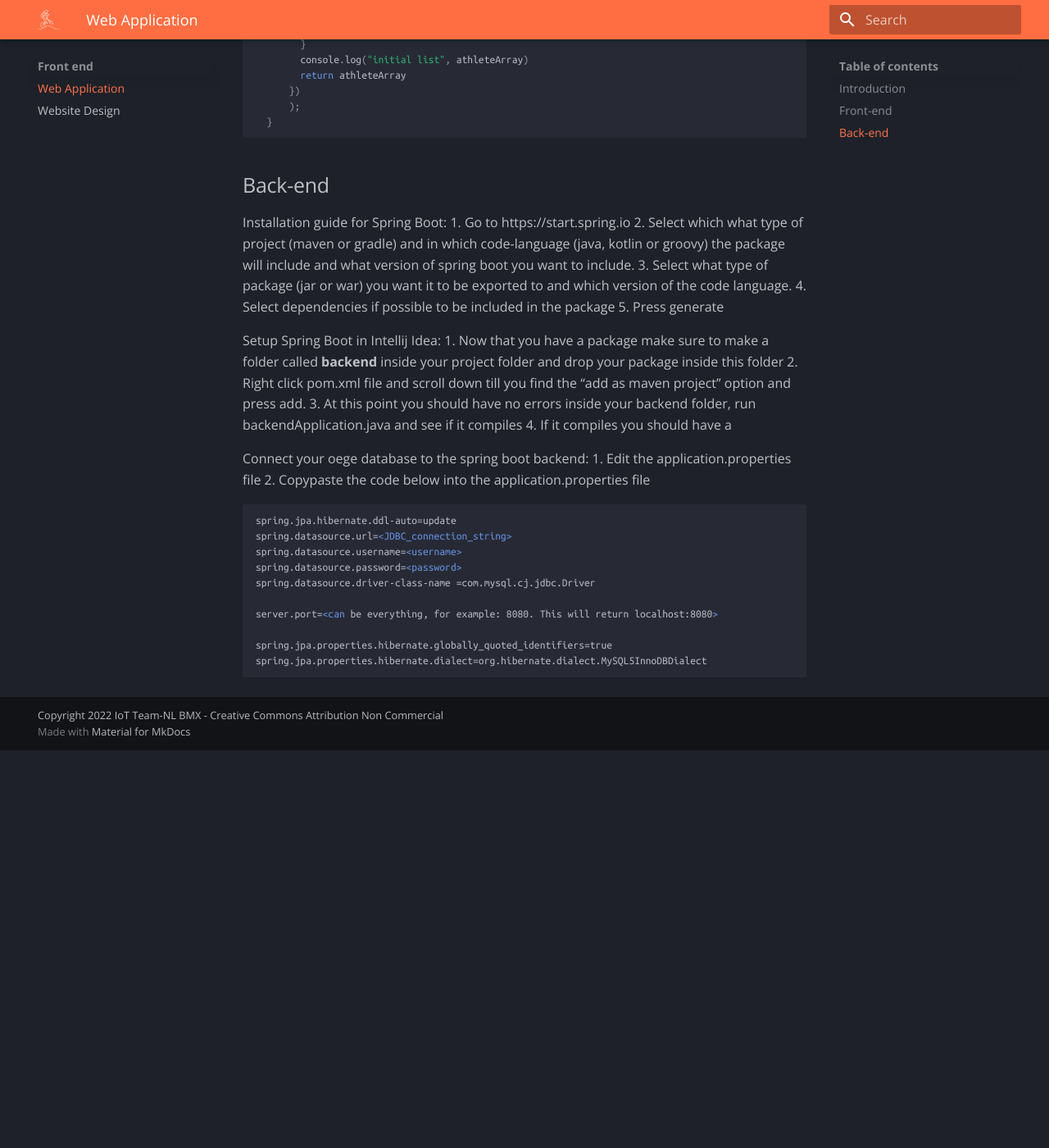
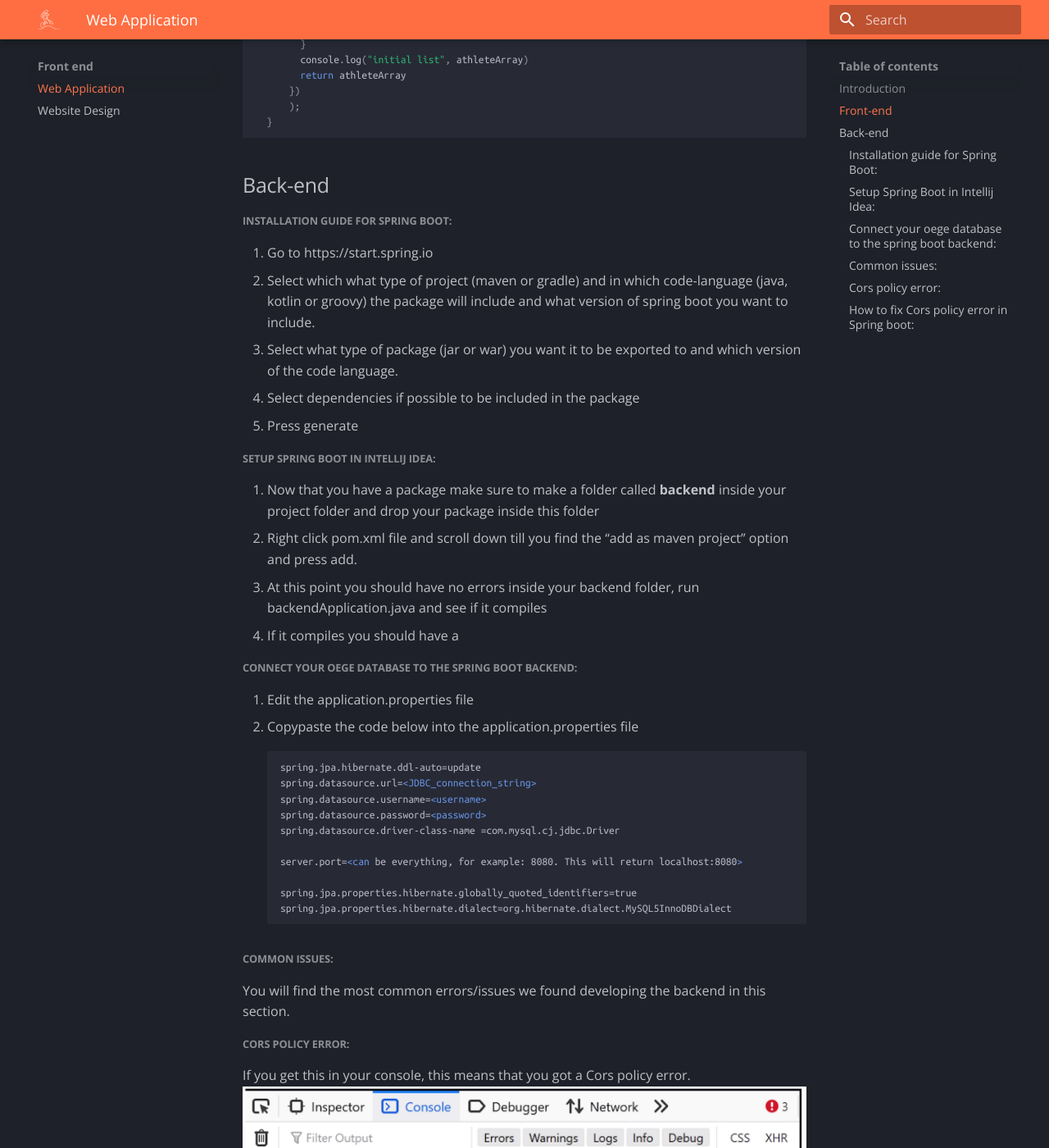
Before and after one commit to TheCodeCompany-Sem/BMX-TEAMNL-IOT, an MkDocs documentation site: the page built from docs/Front end/Web-Application.md, in a window 1280 px wide and 1400 px high, scrolled down 1860 px. Shown: the whole window at 82% size. Built offline with MkDocs 1.6.1 and Material for MkDocs 9.7.7, drawn with Linux system fonts in a browser that asks for light colours; before the commit the page ends 2775 px from its top, so only the background shows below that; some of the changed text lies outside the part shown.

Commit message:
added common issues to backend

````diff
--- a/docs/Front end/Web-Application.md
+++ b/docs/Front end/Web-Application.md
@@ -58,21 +58,21 @@
 
 ## Back-end
 
-Installation guide for Spring Boot:
+#####Installation guide for Spring Boot:
 1. Go to https://start.spring.io
 2. Select which what type of project (maven or gradle) and in which code-language (java, kotlin or groovy) the package will include and what version of spring boot you want to include.
 3. Select what type of package (jar or war) you want it to be exported to and which version of the code language.
 4. Select dependencies if possible to be included in the package
 5. Press generate
 
-Setup Spring Boot in Intellij Idea:
+##### Setup Spring Boot in Intellij Idea:
 1. Now that you have a package make sure to make a folder called **backend** inside your project folder and drop your package inside this folder
 2. Right click pom.xml file and scroll down till you find the "add as maven project" option and press add.
 3. At this point you should have no errors inside your backend folder, run backendApplication.java and see if it compiles
 4. If it compiles you should have a
 
 
-Connect your oege database to the spring boot backend:
+#####Connect your oege database to the spring boot backend:
 1. Edit the application.properties file
 2. Copypaste the code below into the application.properties file
 ```xml
@@ -88,3 +88,31 @@
 spring.jpa.properties.hibernate.dialect=org.hibernate.dialect.MySQL5InnoDBDialect
 
 ```
+
+##### Common issues:
+You will find the most common errors/issues we found developing the backend in this section.
+
+#####Cors policy error:
+
+If you get this in your console, this means that you got a Cors policy error.
+![img.png](img.png)
+Which basically indicates that the request your trying to make does not uphold Cors security standards.
+
+#####How to fix Cors policy error in Spring boot:
+1. Create a class called WebMvcConfig
+2. Paste the following code in your WebMvcConfig
+```java
+@Configuration
+public class WebMvcConfig implements WebMvcConfigurer {
+    @Override
+    public void addCorsMappings(CorsRegistry corsRegistry){
+        corsRegistry.addMapping("/**")
+                .allowedMethods("GET","POST","PUT","DELETE")
+                .allowedOriginPatterns("*")
+                .allowedHeaders("*")
+                .allowCredentials(true);
+    }
+}
+
+```
+3. Restart your backend, now you shouldn't be getting a cors policy error
````
Also changed, not shown: docs/Front end/img.png (added).
